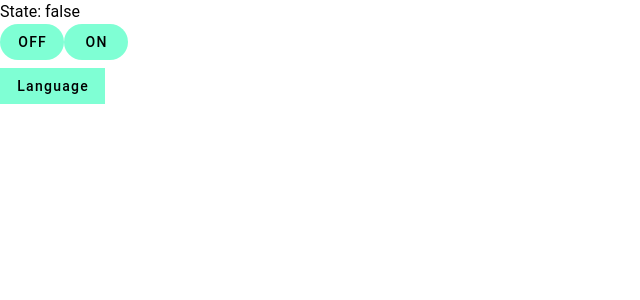
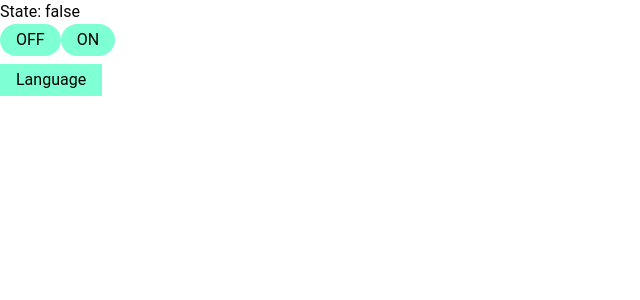
Before and after one commit to k-daiguji/vite_vitest_vue_vuetify, a Vue app: page / in a window 1280 px wide. Shown: the top 300 px of the page, without its empty margins (0-640 px from the left). Built offline with nearby package versions, Linux system fonts and the light colour scheme.

Commit message:
Replace button (#103)

```diff
--- a/src/app/components/BaseButton.vue
+++ b/src/app/components/BaseButton.vue
@@ -1,25 +1,38 @@
 <script setup lang="ts">
-const {
-  enabled = true,
-  rounded = "xl",
-  variant = "flat",
-} = defineProps<{
+import { computed } from "vue";
+
+const { enabled = true, rounded } = defineProps<{
   enabled?: boolean;
   rounded?: "0";
-  variant?: "text";
 }>();
 defineEmits<{ click: [] }>();
+
+const borderRadius = computed(() => {
+  if (rounded === "0") {
+    return "";
+  }
+  return "rounded-full";
+});
 </script>
 
 <template>
-  <v-btn
-    class="text-none"
+  <button
+    class="button"
+    :class="borderRadius"
     :disabled="!enabled"
-    :ripple="false"
-    :rounded="rounded"
-    :variant="variant"
     @click="$emit('click')"
   >
     <slot></slot>
-  </v-btn>
+  </button>
 </template>
+
+<style>
+.button {
+  height: 32px;
+  padding: 0 16px;
+}
+
+.rounded-full {
+  border-radius: calc(32px / 2);
+}
+</style>
```
Also changed, not shown: 1 other file (tests, documents, lock files or other folders).
